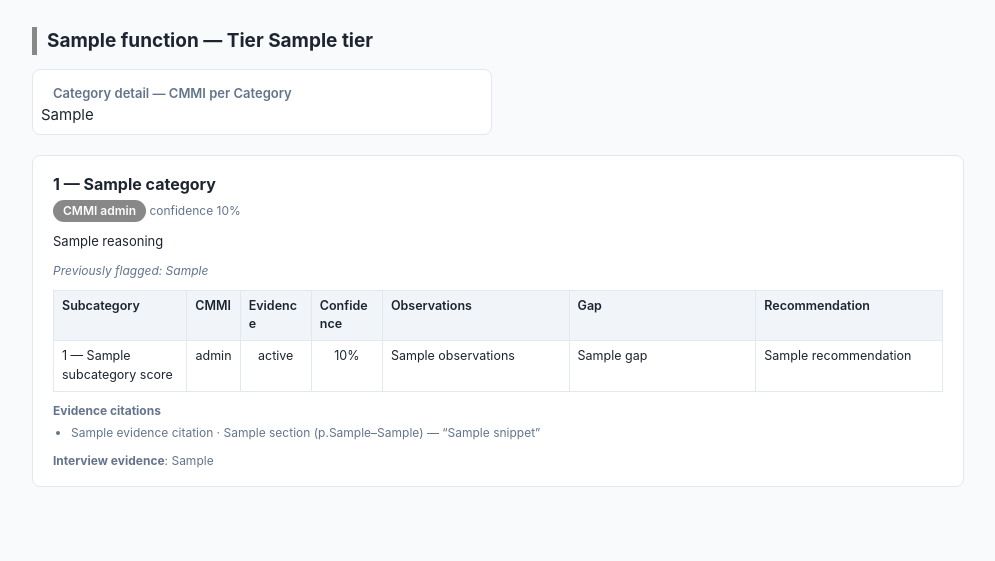
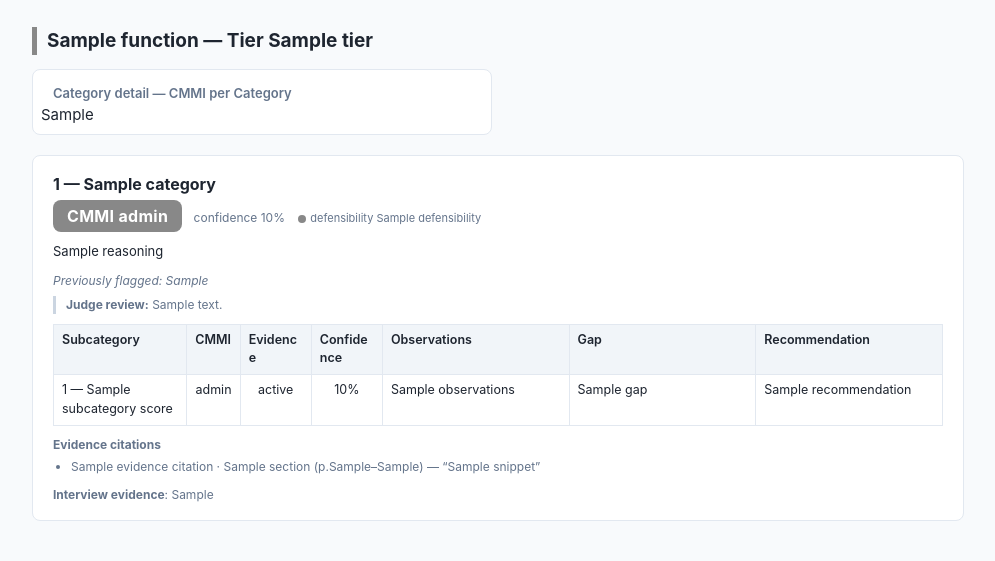
Before and after one commit to megha444/csf-nist-assessor, a Python web app: template csf_specialists/templates/report.html.j2 in a window 1280 px wide. Shown: the part 419-980 px from the top of the page, without its empty margins (142-1137 px from the left). Before the commit the page ends 906 px from the top, so only its background shows below. Run offline with Jinja, Linux system fonts and the light colour scheme; the template is opened without the code that fills it: most values are stand-ins (such as "Sample title", 1, 10 or a date in 2020).

Commit message:
[3.3.2]: judge defensibility wired into reports

```diff
--- a/csf_gateway/app/main.py
+++ b/csf_gateway/app/main.py
@@ -9,6 +9,9 @@ For now: `/health` returns a basic liveness check with the Qdrant and Firestore
 connection status so we can verify the deploy target early.
 """
 from __future__ import annotations
+
+import os
+os.environ.setdefault("GRPC_VERBOSITY", "ERROR")  # quiet grpc C-core fork/poll INFO noise (must precede any grpc/firestore import)
 
 import logging
 from contextlib import asynccontextmanager
--- a/csf_specialists/templates/report.html.j2
+++ b/csf_specialists/templates/report.html.j2
@@ -54,7 +54,7 @@
   .tier-delta-up { color: #059669; }
   .tier-delta-down { color: #b91c1c; }
   .tier-delta-flat { color: var(--muted); font-weight: 400; font-size: 11px; }
-  .cmmi-delta { font-size: 11px; font-weight: 600; margin-left: 6px; }
+  .cmmi-delta { font-size: 13px; font-weight: 700; margin-left: 8px; }
   .cmmi-delta-up { color: #059669; }
   .cmmi-delta-down { color: #b91c1c; }
   .prior-gap-note { font-size: 12px; color: var(--muted); font-style: italic; margin: 6px 0 0; }
@@ -91,11 +91,12 @@
   .category-card .cat-meta { color: var(--muted); font-size: 12px; margin-bottom: 10px; }
   .cmmi-pill {
     display: inline-block;
-    border-radius: 999px;
-    padding: 2px 10px;
-    font-size: 12px;
-    font-weight: 600;
+    border-radius: 8px;
+    padding: 4px 14px;
+    font-size: 16px;
+    font-weight: 700;
     color: #fff;
+    letter-spacing: 0.3px;
   }
   .no-doc-flag {
     display: inline-block;
@@ -117,6 +118,27 @@
   }
   td.low-confidence-cell { color: #b91c1c; font-weight: 600; }
   .reasoning { font-size: 13px; color: var(--ink); margin: 10px 0; }
+
+  /* Defensibility (LLM-as-Judge) — a deliberately SUBTLE trailing indicator
+     (small colored dot + muted text) so it never competes with the CMMI score,
+     plus a quoted note block for the critique. */
+  .meta-conf { margin-left: 8px; }
+  .defensibility-note { font-size: 11px; color: var(--muted); margin-left: 10px; }
+  .def-dot {
+    display: inline-block;
+    width: 8px;
+    height: 8px;
+    border-radius: 50%;
+    margin-right: 4px;
+    vertical-align: middle;
+  }
+  .judge-note {
+    font-size: 12px;
+    color: var(--muted);
+    margin: 6px 0 0;
+    padding-left: 10px;
+    border-left: 3px solid #cbd5e1;
+  }
 
   /* table-layout: fixed + explicit per-column widths so the 3 free-text columns
      (Observations/Gap/Recommendation) get real room and wrap instead of being
@@ -194,22 +216,20 @@
     <div class="category-card">
       <h3>{{ c.category_id }} — {{ c.name }}</h3>
       <div class="cat-meta">
-        <span class="cmmi-pill" style="background: {{ cmmi_colors[c.cmmi_level] }}">
-          CMMI {{ c.cmmi_level }}
-        </span>
-        confidence {{ "%.0f"|format(c.confidence * 100) }}%
-        {% if c.cmmi_delta %}
-        <span class="cmmi-delta {{ 'cmmi-delta-up' if c.cmmi_delta > 0 else 'cmmi-delta-down' }}">
-          ({{ ("&#9650;" if c.cmmi_delta > 0 else "&#9660;") | safe }} was {{ c.prior_cmmi }})
-        </span>
-        {% endif %}
+        <span class="cmmi-pill" style="background: {{ cmmi_colors[c.cmmi_level] }}">CMMI {{ c.cmmi_level }}</span>
+        {% if c.cmmi_delta %}<span class="cmmi-delta {{ 'cmmi-delta-up' if c.cmmi_delta > 0 else 'cmmi-delta-down' }}">{{ ("&#9650;" if c.cmmi_delta > 0 else "&#9660;") | safe }} was {{ c.prior_cmmi }}</span>{% endif %}
+        <span class="meta-conf">confidence {{ "%.0f"|format(c.confidence * 100) }}%</span>
         {% if c.low_confidence %}<span class="low-confidence-flag">insufficient evidence</span>{% endif %}
         {% if c.no_doc_evidence %}<span class="no-doc-flag">no doc evidence</span>{% endif %}
+        {% if c.defensibility %}<span class="defensibility-note"><span class="def-dot" style="background: {{ defensibility_colors[c.defensibility] }}"></span>defensibility {{ c.defensibility }}</span>{% endif %}
       </div>
 
       <p class="reasoning">{{ c.reasoning }}</p>
       {% if c.prior_top_gap %}
       <p class="prior-gap-note">Previously flagged: {{ c.prior_top_gap }}</p>
+      {% endif %}
+      {% if c.judge_notes %}
+      <p class="judge-note"><strong>Judge review:</strong> {{ c.judge_notes }}</p>
       {% endif %}
 
       {% if c.subcategory_scores %}
```
Also changed, not shown: csf_coordinator/coordinator.py (+13 -9 lines), csf_coordinator/steps.py (+26 -11 lines), csf_specialists/firestore_util.py (added, +27 -0 lines), csf_specialists/memory_bank.py (+4 -4 lines), csf_specialists/scripts/export_excel.py (+29 -9 lines), csf_specialists/scripts/export_html.py (+9 -0 lines), csf_specialists/scripts/export_json.py (+55 -40 lines), csf_ui/app.py (+29 -3 lines), 1 other file.
